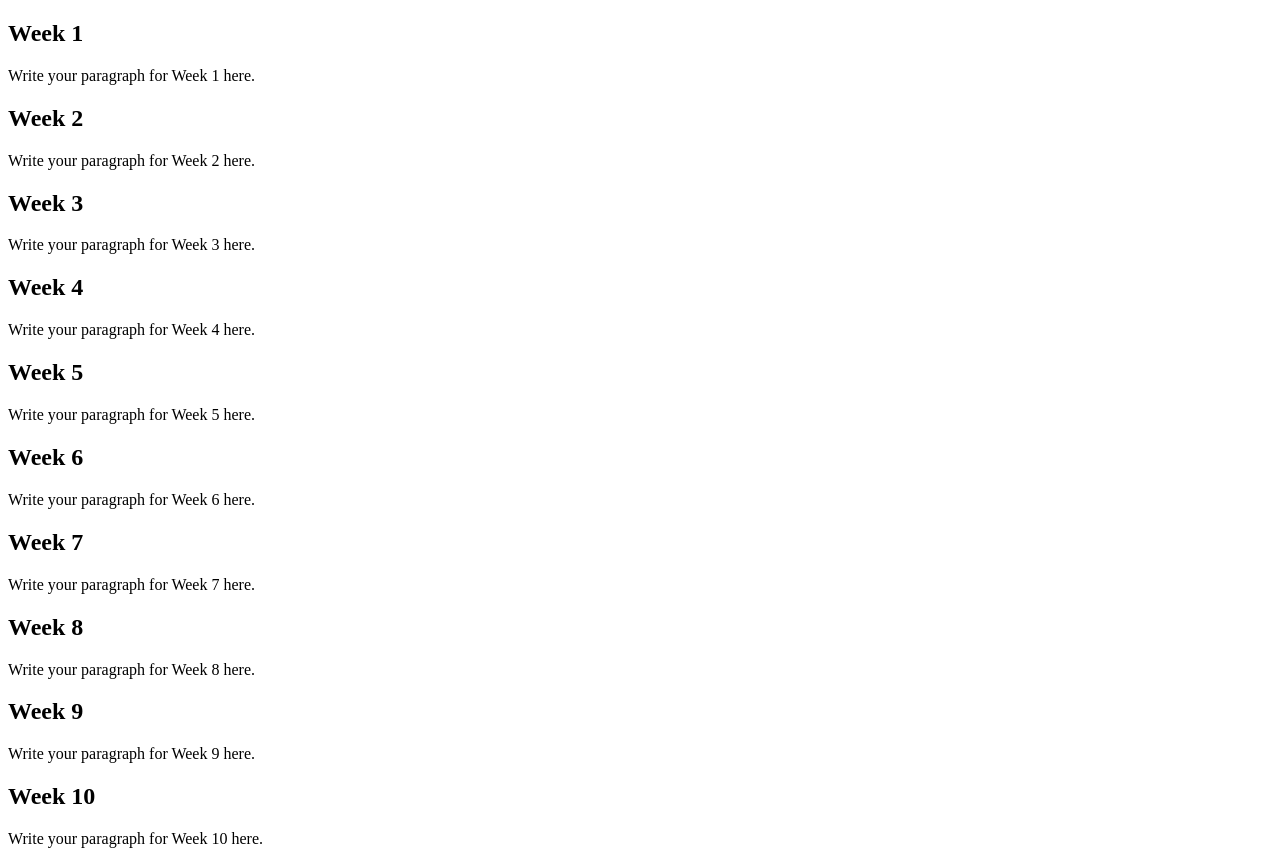
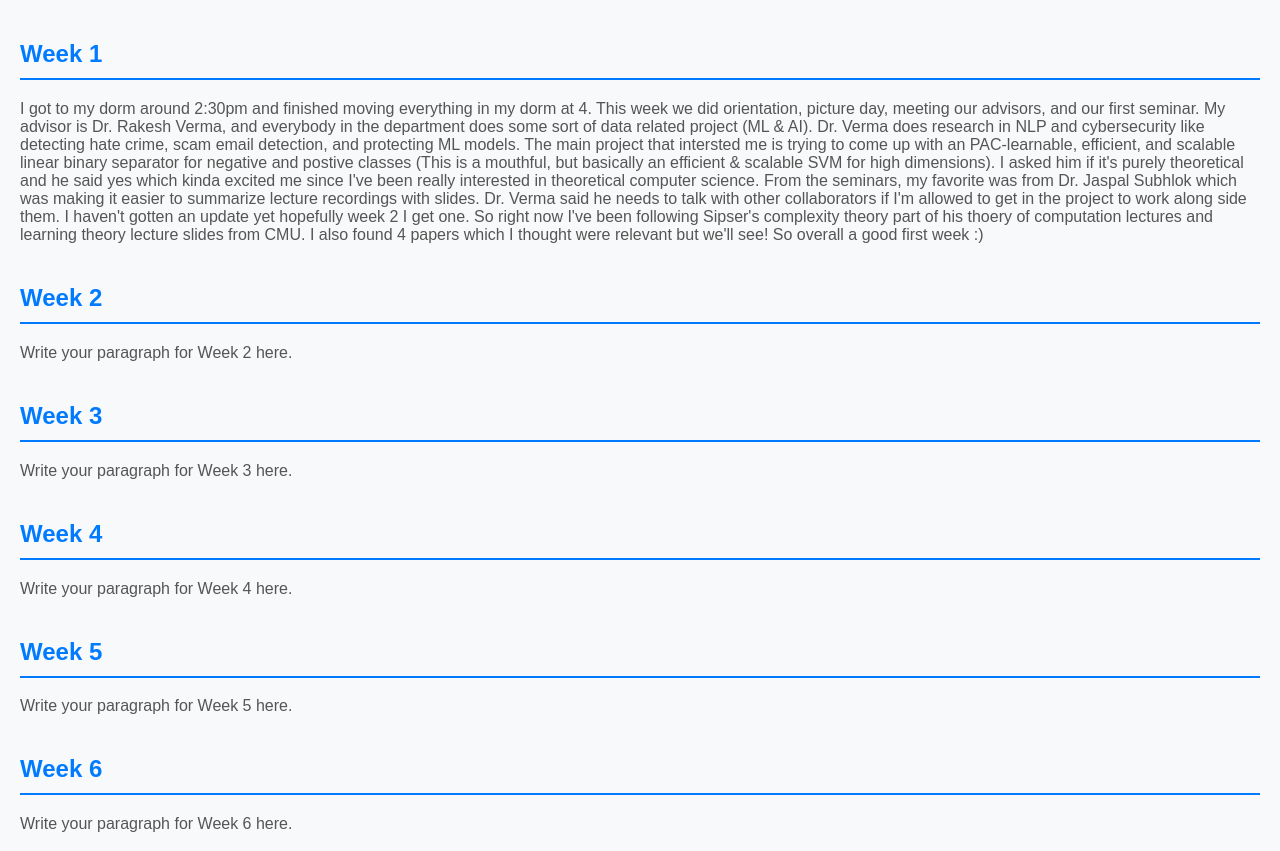
Before and after one commit to BenTuason/REU-weeklyupdates, a plain HTML site: page index.html in a window 1280 px wide. Shown: the top 851 px of the page. Drawn offline with Linux system fonts and the light colour scheme.

Commit message:
Update index.html
added week 1 and styling

```diff
--- a/index.html
+++ b/index.html
@@ -2,12 +2,52 @@
 <html lang="en">
 <head>
     <meta charset="UTF-8">
-    <meta name="viewport" content="width=device-width, initial-scale</p>
+        <meta name="viewport" content="width=device-width, initial-scale=1.0">
+        <title>REU Weekly Updates</title>
+    <style>
+        body {
+            font-family: Arial, sans-serif;
+            margin: 0;
+            padding: 20px;
+            background-color: #f8f9fa;
+        }
+        .container {
+            max-width: 800px;
+            margin: auto;
+            background-color: #fff;
+            padding: 20px;
+            box-shadow: 0 0 10px rgba(0, 0, 0, 0.1);
+        }
+        h1 {
+            text-align: center;
+            color: #333;
+        }
+        .week {
+            margin-bottom: 40px;
+        }
+        .week h2 {
+            color: #007bff;
+            border-bottom: 2px solid #007bff;
+            padding-bottom: 10px;
+        }
+        .week p {
+            color: #555;
+        }
+    </style>
         </div>
 
         <div class="week">
             <h2>Week 1</h2>
-            <p>Write your paragraph for Week 1 here.</p>
+            <p>
+              I got to my dorm around 2:30pm and finished moving everything in my dorm at 4. This week we did orientation, picture day, meeting our advisors, and our first seminar.
+              My advisor is Dr. Rakesh Verma, and everybody in the department does some sort of data related project (ML & AI). Dr. Verma
+              does research in NLP and cybersecurity like detecting hate crime, scam email detection, and protecting ML models. The main project
+              that intersted me is trying to come up with an PAC-learnable, efficient, and scalable linear binary separator for negative and postive classes (This is a mouthful, but basically an efficient
+              & scalable SVM for high dimensions). I asked him if it's purely theoretical and he said yes which kinda excited me since I've been really interested in theoretical computer science. From the seminars,
+              my favorite was from Dr. Jaspal Subhlok which was making it easier to summarize lecture recordings with slides. Dr. Verma said he needs to talk with other collaborators if I'm allowed to get in the project to work along side them.
+              I haven't gotten an update yet hopefully week 2 I get one. So right now I've been following Sipser's complexity theory part of his thoery of computation lectures and learning theory lecture slides from CMU. I also found 4 papers
+             which I thought were relevant but we'll see! So overall a good first week :)
+            </p>
         </div>
 
 
```
